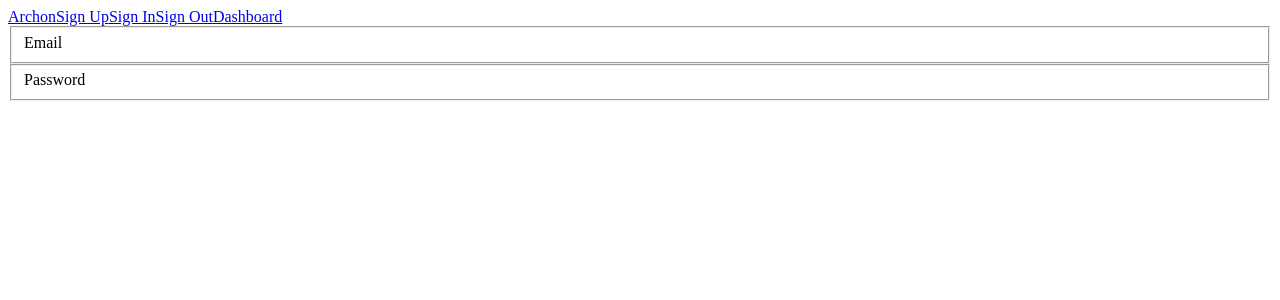
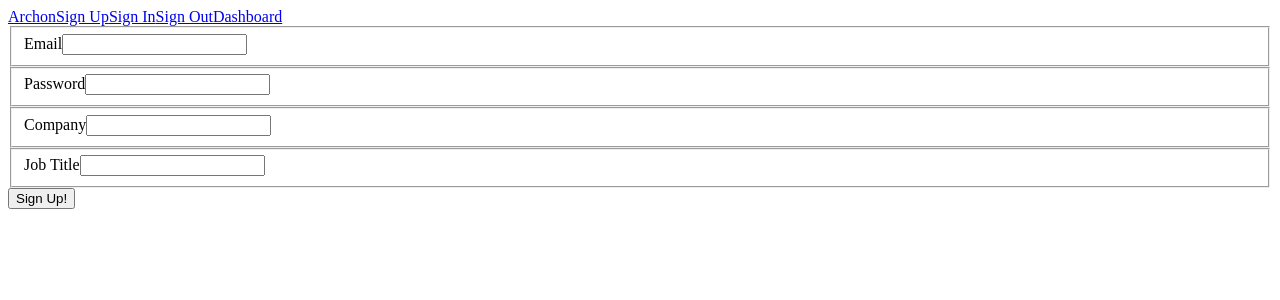
Before and after one commit to samsuh/auth-app-react-client, a React (Create React App) app: page /signup in a window 1280 px wide. Shown: the top 300 px of the page. Built offline with nearby package versions, Linux system fonts and the light colour scheme.

Commit message:
set up reduxform and created Signup component

```diff
--- a/src/components/auth/Signup.js
+++ b/src/components/auth/Signup.js
@@ -1,18 +1,60 @@
 import React, {Component} from 'react'
+//to use reduxForm, first add it to component export statement, tell it about the different field names, and use Field inside component itself.
+import {reduxForm, Field} from 'redux-form'
 
 class Signup extends Component {
-    render(){
+//onSubmit function receives object with email/pw/company/jobTitle as 'formProps'
+//when we use reduxForm, we get a function called HandleSubmit that we have to call to make sure to take it out of the form and pass it to the onSubmit callback.
+onSubmit = (formProps) => {
+    console.log(formProps)
+}
+
+render(){
+    //destructure handleSubmit from redux-form from props object.
+    const {handleSubmit}= this.props
         return(
-            <form>
+            //on form submission, we call handleSubmit
+            //to handleSubmit, we pass the callback function we defined above, which we named onSubmit. We want to render this sometime in the future, but pass reference to onSubmit function.
+            <form onSubmit={handleSubmit(this.onSubmit)}>
                 <fieldset>
                     <label>Email</label>
+                    <Field
+                        name="email"
+                        type="text"
+                        component="input"
+                    />
                 </fieldset>
                 <fieldset>
                     <label>Password</label>
+                    <Field
+                        name="password"
+                        type="password"
+                        component="input"
+                    />
                 </fieldset>
+                <fieldset>
+                    <label>Company</label>
+                    <Field
+                        name="company"
+                        type="text"
+                        component="input"
+                    />
+                </fieldset>
+                <fieldset>
+                    <label>Job Title</label>
+                    <Field
+                        name="jobTitle"
+                        type="text"
+                        component="input"
+                    />
+                </fieldset>
+                <button>Sign Up!</button>
             </form>
         )
     }
 }
 
-export default Signup
+//reduxForm syntax is similar to connect()
+//have to provide an options object, and give it a name for the form we're creating.
+//once that's done we can create the two input Fields
+export default reduxForm({ form: 'signup' })(Signup)
--- a/src/reducers/index.js
+++ b/src/reducers/index.js
@@ -4,8 +4,14 @@
 //'error' gets handled on backend, and failed sign up/sign in should be shown to user. carried in 'error' property.
 
 import {combineReducers} from 'redux'
+
+//setting up reduxForm inside of redux, and can now go to ../components/auth/Signup.js to submit a form.
+//helper from redux-form is called 'reducer' but that gets confusing so renaming the import as formReducer
+import {reducer as formReducer} from 'redux-form'
+
 import auth from './auth'
 
 export default combineReducers({
-    auth:auth
+    auth: auth,
+    form: formReducer
 })
```
Also changed, not shown: 1 other file (tests, documents, lock files or other folders).
